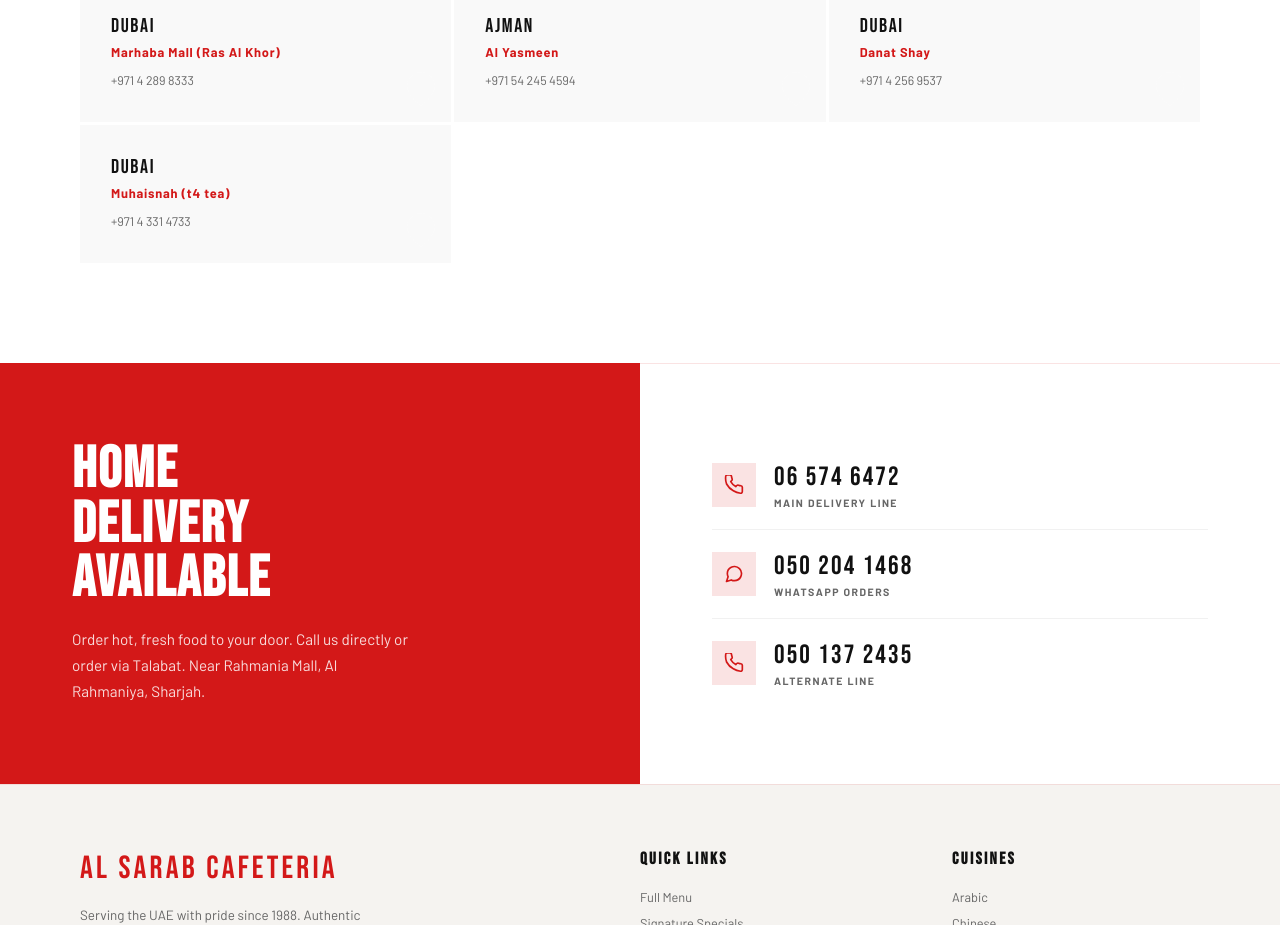
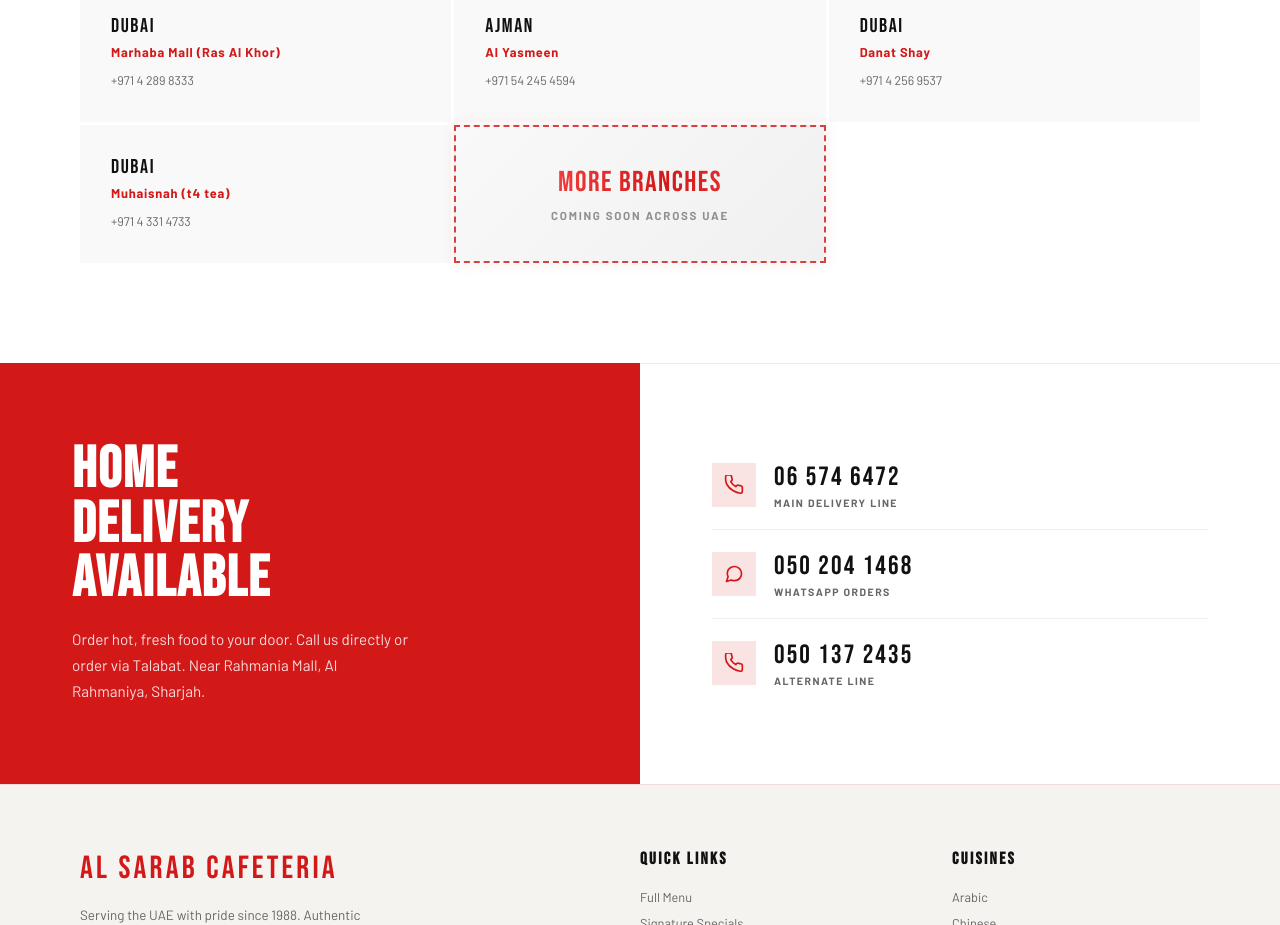
Before and after one commit to thameem89/alsarab, a plain HTML site: page index.html in a window 1280 px wide. Shown: the part 3360-4285 px from the top of the page. Drawn offline with Linux system fonts and the light colour scheme.

Commit message:
Add animated 'Coming Soon' branch tile

```diff
--- a/index.html
+++ b/index.html
@@ -198,6 +198,46 @@
     .branch-name { font-size: 0.8rem; color: var(--red); font-weight: 700; letter-spacing: 0.06em; margin-bottom: 10px; }
     .branch-phone { font-size: 0.78rem; color: var(--light-text); line-height: 1.75; }
     .branch-pin { position: absolute; bottom: 16px; right: 16px; opacity: 0.1; }
+
+    /* Coming Soon Tile */
+    .branch-card.coming-soon {
+      background: linear-gradient(135deg, #f9f9f9 0%, #f0f0f0 100%);
+      display: flex;
+      flex-direction: column;
+      align-items: center;
+      justify-content: center;
+      text-align: center;
+      border: 2px dashed rgba(211,24,24,0.2);
+      animation: pulse-border 3s infinite ease-in-out;
+    }
+    .coming-soon-text {
+      font-family: 'Bebas Neue', sans-serif;
+      font-size: 1.8rem;
+      color: var(--red);
+      letter-spacing: 0.05em;
+      background: linear-gradient(90deg, var(--red) 0%, #ff4d4d 50%, var(--red) 100%);
+      background-size: 200% auto;
+      -webkit-background-clip: text;
+      -webkit-text-fill-color: transparent;
+      animation: shimmer 3s infinite linear;
+    }
+    .coming-soon-sub {
+      font-size: 0.72rem;
+      font-weight: 700;
+      letter-spacing: 0.15em;
+      text-transform: uppercase;
+      color: var(--light-text);
+      margin-top: 8px;
+      opacity: 0.7;
+    }
+
+    @keyframes pulse-border {
+      0%, 100% { border-color: rgba(211,24,24,0.2); box-shadow: none; }
+      50% { border-color: var(--red); box-shadow: 0 0 20px rgba(211,24,24,0.1); }
+    }
+    @keyframes shimmer {
+      to { background-position: 200% center; }
+    }
 
     /* DELIVERY */
     .delivery-strip { display: grid; grid-template-columns: 1fr 1fr; }
@@ -614,6 +654,12 @@
       <svg class="branch-pin" width="28" height="34" viewBox="0 0 28 34" fill="none"><path d="M14 0C6.3 0 0 6.3 0 14c0 10.5 14 20 14 20S28 24.5 28 14C28 6.3 21.7 0 14 0z" fill="white"/><circle cx="14" cy="14" r="5" fill="white" opacity="0.4"/></svg>
     </a>
 
+    <!-- 11. Coming Soon -->
+    <div class="branch-card coming-soon">
+      <div class="coming-soon-text">MORE BRANCHES</div>
+      <div class="coming-soon-sub">Coming Soon Across UAE</div>
+    </div>
+
   </div>
 </section>
 
```
